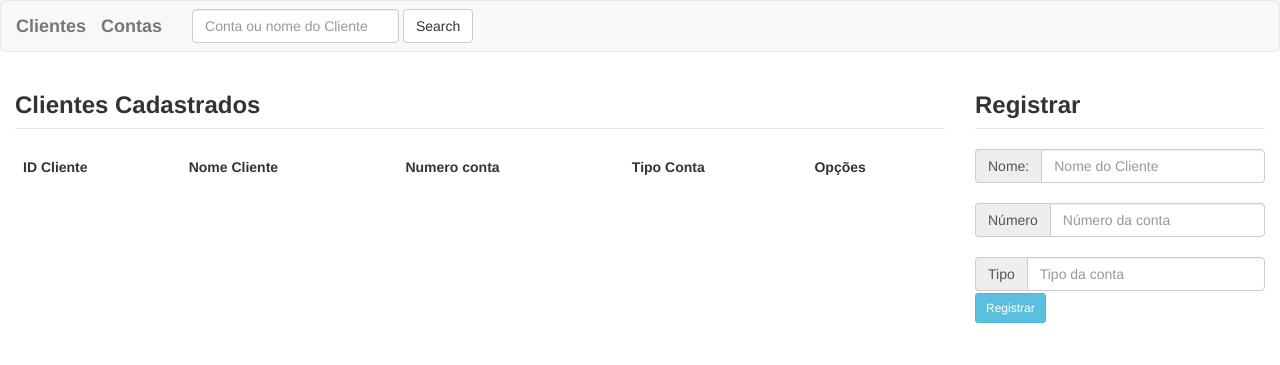
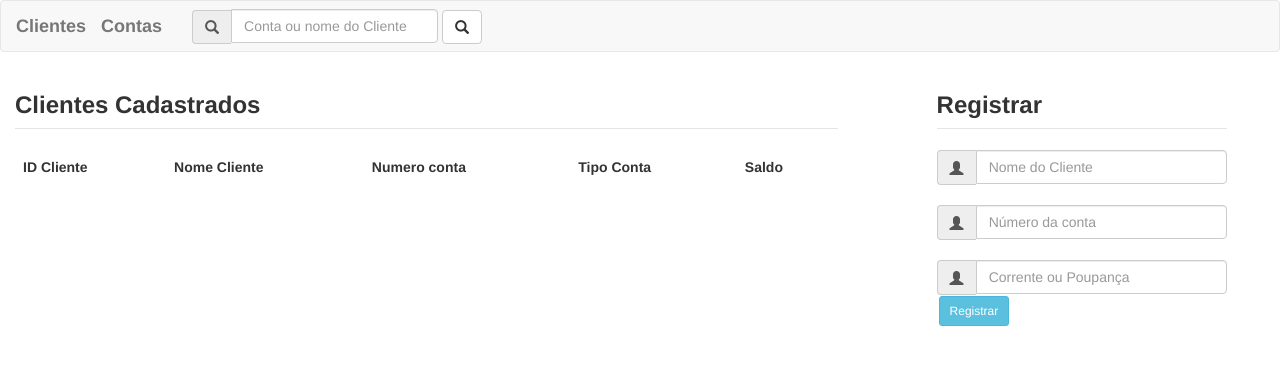
Before and after one commit to spartmix/frontend, a PHP site: page / in a window 1280 px wide. Shown: the top 365 px of the page. Run offline with PHP 8.4, Linux system fonts and the light colour scheme.

Commit message:
Comentários de auxilio na resolução do problema adicionados

```diff
--- a/assets/css/index.css
+++ b/assets/css/index.css
@@ -5,7 +5,3 @@
 .botaoEnviar{
     margin-top: 2px;
 }
-
-td{
-    word-break: break-all;
-}
--- a/assets/index.html
+++ b/assets/index.html
@@ -1,7 +1,7 @@
 <!DOCTYPE html>
 <html>
 <head>
-    <title></title>
+    <title>Cadastros e Consultas</title>
     <meta charset="utf-8">
     <link rel="stylesheet" href="vendor/bootstrap/css/bootstrap.min.css">
     <link rel="stylesheet" type="text/css" href="./css/index.css">
@@ -18,20 +18,18 @@
                 <strong>Contas</strong>
             </a>
             <form class="navbar-form navbar-left">
-                <div class="form-group">
-                    <input type="text" data-bind="textInput: finding" class="form-control" placeholder="Conta ou nome do Cliente">
+                <div class="input-group">
+                    <label class="input-group-addon glyphicon glyphicon-search"></label>
+                    <input type="text" data-bind="textInput: finding" maxlength="25" class="form-control" placeholder="Conta ou nome do Cliente">
                 </div>
-                <button type="submit" class="btn btn-default">Search</button>
+                <button type="submit" class="btn btn-default glyphicon glyphicon-search"></button>
             </form>
         </div>
     </div>
 </nav>
-
-
-
 <div class="container-fluid">
     <div class="row">
-        <div class="col-md-9" style="float:left;">
+        <div class="col-md-8" style="float:left;">
             <fieldset>
                 <legend><h3><strong>Clientes Cadastrados</strong></h3></legend>
                     <table class="table table-striped table-hover">
@@ -41,7 +39,9 @@
                                 <td><strong>Nome Cliente</strong></td>
                                 <td><strong>Numero conta</strong></td>
                                 <td><strong>Tipo Conta</strong></td>
-                                <td><strong>Opções</strong></td>
+                                <td><strong>Saldo</strong></td>
+<!--                                 <td><strong>Limite</strong></td>
+                                <td><strong>Opções</strong></td> -->
                             </tr>
                         </thead>
                         <tbody data-bind="foreach: filteredAccounts">
@@ -51,35 +51,77 @@
                                 <td data-bind="text: numeroConta"></td>
                                 <td data-bind="text: tipoConta"></td>
                                 <td>
-                                    <button data-bind="click: $parent.removeAccount" class="botao btn btn-info btn-sm pull-right">DEL</button>
-                                    <button data-bind="click: $parent.editAccount" class="botao btn btn-info btn-sm pull-right">EDIT</button>
+                                    <button data-bind="click: $parent.removeAccount" class="botao btn btn-info btn-sm">DEL</button>
+                                    <button data-bind="click: $parent.editAccount" class="botao btn btn-info btn-sm">EDIT</button>
+                                    <button data-bind="click: $parent.infosAccount" class="botao btn btn-info btn-sm btn btn-info btn-lg" data-toggle="modal" data-target="#myModal"><a href="#" style="color: #fff; text-decoration: none;">INFO</a></button>
                                 </td>
                             </tr>
                         </tbody>
                     </table>
             </fieldset>
         </div>
-        <div class="col-md-3" style="float: right;">
+        <div class="col-md-3" style="float:right; margin-right: 3%;">
             <fieldset>
                 <legend><h3><strong data-bind="text: editButton"></strong></h3></legend>
                     <form data-bind="submit: register" method="POST">
                         <div class="input-group">
-                            <span class="input-group-addon" id="basic-addon1">Nome:</span>
-                            <input type="text" autocomplete="off" data-bind="value: nome" name="nome" maxlength="70" placeholder="Nome do Cliente" class="form-control">
+                            <label class="input-group-addon glyphicon glyphicon-user"></label>
+                            <input style="margin-top: 1px;" type="text" autocomplete="off" required="" data-bind="value: nome" name="nome" maxlength="70" placeholder="Nome do Cliente" class="form-control">
                         </div>
                         <br>
                         <div class="input-group">
-                            <span class="input-group-addon" id="basic-addon1">Número</span>
-                            <input type="text" autocomplete="off" maxlength="6" data-bind="value: numero" onkeyup="somenteNumeros(this);" name="numero" placeholder="Número da conta" class="form-control" >
+                            <label class="input-group-addon glyphicon glyphicon-user"></label>
+                            <input style="margin-top: 1px;" type="text" autocomplete="off" required="" maxlength="6" data-bind="value: numero" onkeyup="somenteNumeros(this);" name="numero" placeholder="Número da conta" class="form-control" >
                         </div>
                         <br>
                         <div class="input-group">
-                            <span class="input-group-addon" id="basic-addon1" >Tipo</span>
-                            <input type="text" autocomplete="off"  data-bind="value: tipo" maxlength="30" name="tipo" placeholder="Tipo da conta" class="form-control">
+                            <label class="input-group-addon glyphicon glyphicon-user"></label>
+                            <input style="margin-top: 1px;" type="text" autocomplete="off" required="" data-bind="value: tipo" maxlength="30" name="tipo" placeholder="Corrente ou Poupança" class="form-control">
                         </div>
-                        <button type="submit" data-bind="text: editButton" class="botaoEnviar btn btn-info btn-sm pull-left"></button>
+                        <button type="submit" data-bind="text: editButton" class="botao Enviar btn btn-info btn-sm pull-left"></button>
                     </form>
             </fieldset>
+        </div>
+    </div>
+    <div id="myModal" class="modal fade" role="dialog">
+        <div class="modal-dialog">
+            <!-- Modal content-->
+            <div class="modal-content">
+                <div class="modal-header">
+                    <button type="button" class="close" data-dismiss="modal">&times;</button>
+                    <h4 class="modal-title">Informações</h4>
+                </div>
+                <div class="modal-body">
+                    <div class="container-fluid">
+                        <div class="row">
+                            <div class="col-md-12" style="float:left;">
+                                <fieldset>
+                                        <table class="table table-striped table-hover">
+                                            <thead>
+                                                <tr>
+                                                    <td><strong>Numero conta</strong></td>
+                                                    <td><strong>Saldo</strong></td>
+                                                    <td><strong>Limite</strong></td>
+                                                </tr>
+                                            </thead>
+                                            <tbody data-bind="foreach: accountsInfo">
+                                                <tr>
+                                                    <td data-bind="text: cNumeroConta"></td>
+                                                    <td data-bind="text: saldoConta"></td>
+                                                    <td data-bind="text: limiteConta"></td>
+                                                </tr>
+                                            </tbody>
+                                        </table>
+                                </fieldset>
+                            </div>
+                        </div>
+                    </div>
+                </div>
+                <div class="modal-footer">
+                    <button type="button" class="btn btn-default" data-dismiss="modal">Close</button>
+                </div>
+            </div>
+
         </div>
     </div>
 </div>
--- a/assets/js/index.js
+++ b/assets/js/index.js
@@ -5,6 +5,14 @@ var Account = function(objAccount){
     self.nomeCliente = ko.observable(objAccount.nomeCliente);
     self.numeroConta = ko.observable(objAccount.numeroConta);
     self.tipoConta = ko.observable(objAccount.tipoConta);
+};
+
+var Infos = function(objAccount){
+    var self = this;
+
+    self.cNumeroConta = ko.observable(objAccount.cNumeroConta);
+    self.saldoConta = ko.observable(objAccount.saldoConta);
+    self.limiteConta = ko.observable(objAccount.limiteConta);
 };
 
 
@@ -17,6 +25,8 @@ var ModelAccounts = function () {
     self.tipo = ko.observable('');
     self.editing = ko.observable(false);
     self.finding = ko.observable('');
+    self.accountsInfo = ko.observableArray();
+    self.infosAccount = ko.observable(false);
 
     //Exibir
     $.ajax ({
@@ -29,6 +39,7 @@ var ModelAccounts = function () {
             }
         }
     });
+
     //Editar
     self.editAccount = function(editar) {
         self.idCliente(editar.idCliente());
@@ -125,7 +136,30 @@ var ModelAccounts = function () {
             || accentRemover(account.tipoConta().toLowerCase()).indexOf(accentRemover(self.finding().toLowerCase())) >= 0;
         })
     });
+
+
+    // self.infosAccount = function() {
+    //     infosAccount(true);
+    // }
+
+    // self.verif = function() {
+    //     if(false === infosAccount()) {
+    //     }
+    //         $.ajax ({
+    //             url: window.global.urlapi+"/v1/contas",
+    //             type: "GET",
+    //             success: function(result){
+    //                 var records = result.records;
+    //                 for (var i = 0; i < records.length; i++) {
+    //                     self.accountsInfo.push(new Infos(records[i]));
+    //                 }
+    //             }
+    //         });
+    // }
+
+
 }
+
 
 window.model = new ModelAccounts();
 
```
Also changed, not shown: assets/contas.html (+40 -0 lines), assets/js/contas.js (added).
